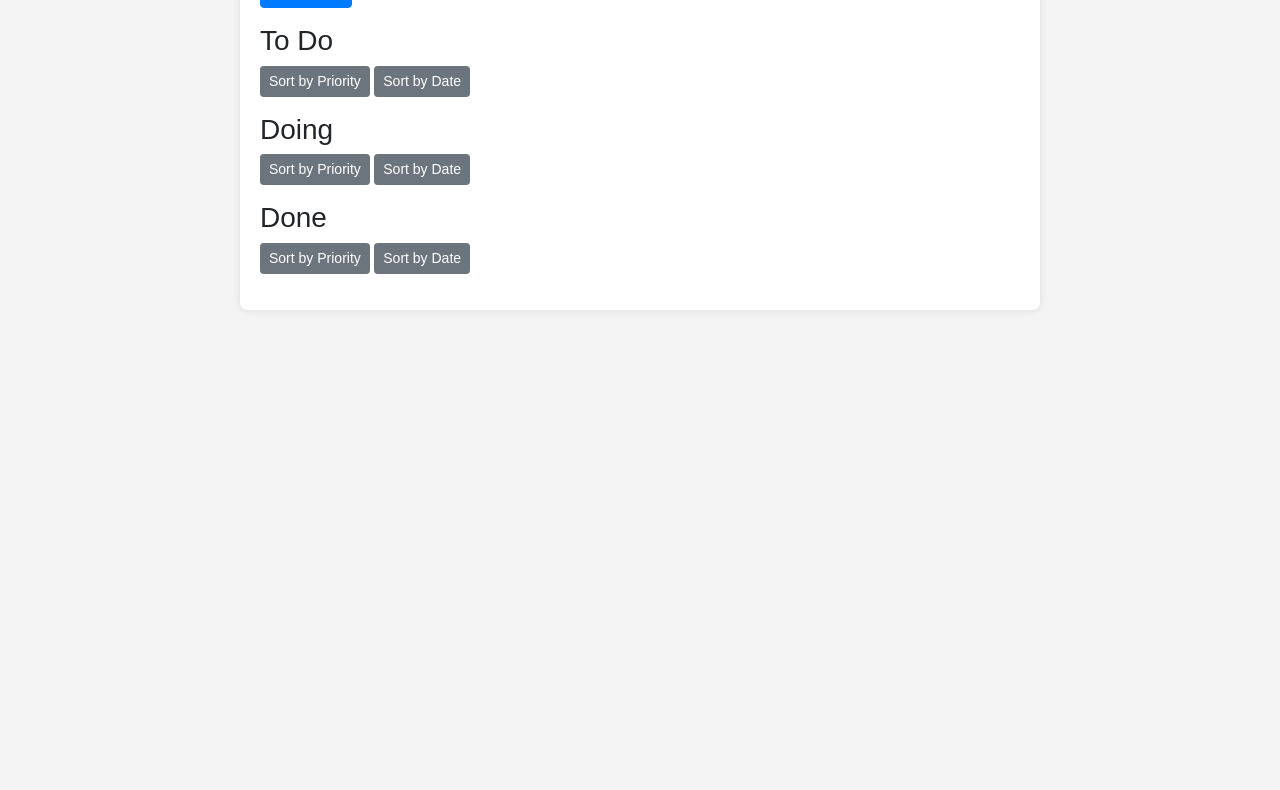
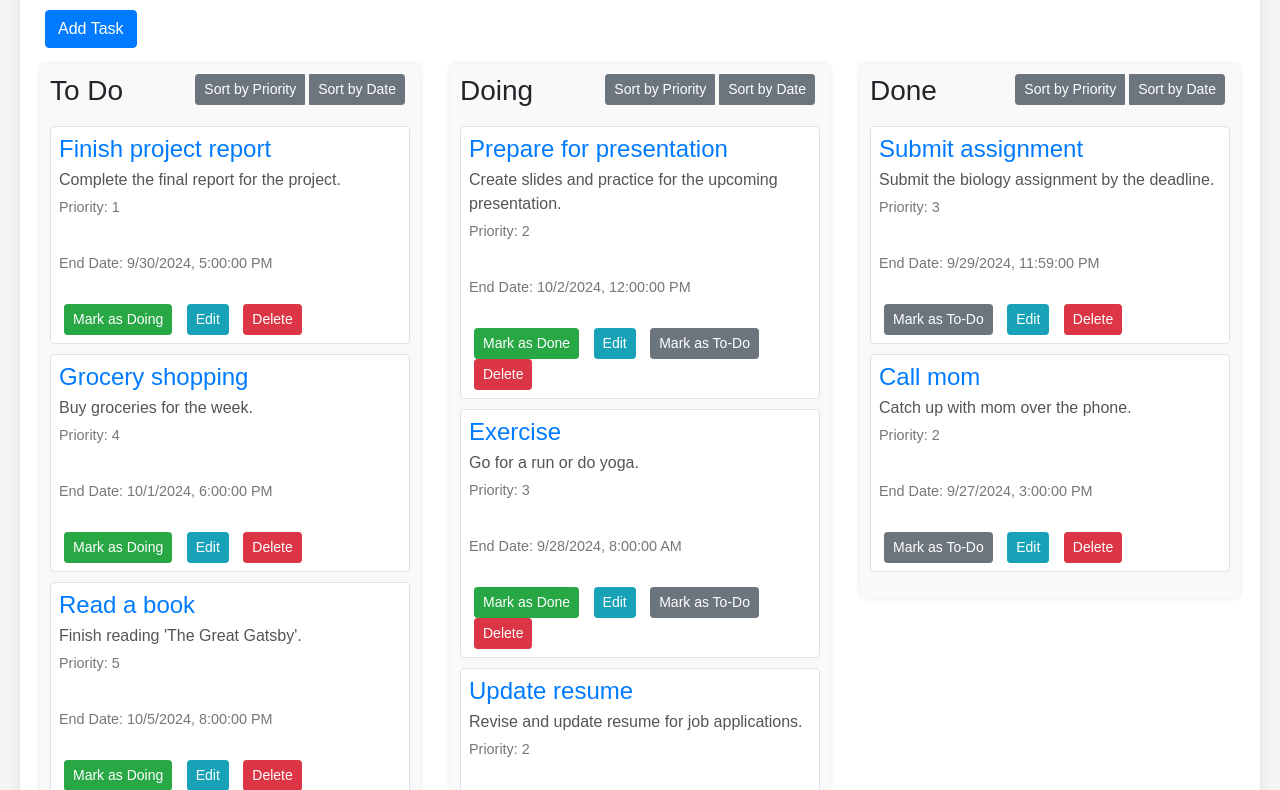
Before and after one commit to yashlm/actualinc-test, a plain HTML site: page Question4/index.html in a window 1280 px wide. Shown: the part 126-916 px from the top of the page. Before the commit the page ends 800 px from the top, so only its background shows below. Drawn offline with nearby package versions, Linux system fonts and the light colour scheme.

Commit message:
rendering dummy tasks and improved ui

```diff
--- a/Question4/index.html
+++ b/Question4/index.html
@@ -1,5 +1,6 @@
 <!DOCTYPE html>
 <html lang="en">
+
 <head>
   <meta charset="UTF-8">
   <meta name="viewport" content="width=device-width, initial-scale=1.0">
@@ -7,9 +8,10 @@
   <link rel="stylesheet" href="https://stackpath.bootstrapcdn.com/bootstrap/4.5.2/css/bootstrap.min.css">
   <link rel="stylesheet" href="styles.css">
 </head>
+
 <body>
   <div class="container">
-  <h1>To Do List Application</h1>
+    <h1 class="my-4">To Do List Application</h1>
 
     <button id="add-task-btn" class="btn btn-primary mb-3" data-bs-toggle="modal" data-bs-target="#taskModal">Add Task</button>
 
@@ -47,22 +49,49 @@
       </div>
     </div>
 
+    <div class="row">
+      <div class="col-md-4 mb-4">
+        <div class="column">
+          <div class="column-head d-flex justify-content-between align-items-center">
             <h3>To Do</h3>
+            <div class="btn-group" role="group">
               <button id="sort-to-do-priority" class="btn btn-secondary btn-sm">Sort by Priority</button>
               <button id="sort-to-do-date" class="btn btn-secondary btn-sm">Sort by Date</button>
+            </div>
+          </div>
           <div id="to-do-list" class="mb-3"></div>
+        </div>
+      </div>
 
+      <div class="col-md-4 mb-4">
+        <div class="column">
+          <div class="column-head d-flex justify-content-between align-items-center">
             <h3>Doing</h3>
+            <div class="btn-group" role="group">
               <button id="sort-doing-priority" class="btn btn-secondary btn-sm">Sort by Priority</button>
               <button id="sort-doing-date" class="btn btn-secondary btn-sm">Sort by Date</button>
+            </div>
+          </div>
           <div id="doing-list" class="mb-3"></div>
+        </div>
+      </div>
 
+      <div class="col-md-4 mb-4">
+        <div class="column">
+          <div class="column-head d-flex justify-content-between align-items-center">
             <h3>Done</h3>
+            <div class="btn-group" role="group">
               <button id="sort-done-priority" class="btn btn-secondary btn-sm">Sort by Priority</button>
               <button id="sort-done-date" class="btn btn-secondary btn-sm">Sort by Date</button>
+            </div>
+          </div>
           <div id="done-list" class="mb-3"></div>
+        </div>
+      </div>
+    </div>
   </div>
 
   <script src="script.js"></script>
 </body>
+
 </html>
--- a/Question4/script.js
+++ b/Question4/script.js
@@ -197,3 +197,18 @@ document.getElementById('add-task-btn').onclick = () => {
   modal.classList.add('show');
   modal.style.display = 'block';
 };
+
+async function loadTasks() {
+  try {
+    const response = await fetch('tasks.json');
+    if (!response.ok) throw new Error('Network response was not ok');
+
+    const data = await response.json();
+    tasks = data;
+    renderTasks();
+  } catch (error) {
+    console.error('Error loading tasks:', error);
+  }
+}
+
+window.onload = loadTasks;
--- a/Question4/styles.css
+++ b/Question4/styles.css
@@ -6,12 +6,34 @@ body {
 }
 
 .container {
-    max-width: 800px;
+  max-width: 100vw;
   margin: auto;
   padding: 20px;
   background-color: #fff;
   border-radius: 8px;
   box-shadow: 0 0 10px rgba(0, 0, 0, 0.1);
+}
+
+.column {
+  background-color: #f9f9f9;
+  border-radius: 5px;
+  padding: 10px;
+  box-shadow: 0 0 5px rgba(0, 0, 0, 0.1);
+}
+
+.column-head {
+  display: flex;
+  flex-direction: row;
+  justify-content: space-between;
+  align-items: center;
+}
+
+.btn-group {
+  margin-bottom: 10px;
+}
+
+.btn {
+  margin: 0 5px;
 }
 
 h1 {
@@ -24,7 +46,7 @@ body {
   margin: 10px 0;
   border: 1px solid #ccc;
   border-radius: 5px;
-    background-color: #f9f9f9;
+  background-color: #fff;
   transition: background-color 0.3s ease;
 }
 
--- /dev/null
+++ b/Question4/tasks.json
@@ -0,0 +1,72 @@
+[
+  {
+    "title": "Finish project report",
+    "description": "Complete the final report for the project.",
+    "priority": 1,
+    "endDate": "2024-09-30T17:00",
+    "status": "to-do"
+  },
+  {
+    "title": "Prepare for presentation",
+    "description": "Create slides and practice for the upcoming presentation.",
+    "priority": 2,
+    "endDate": "2024-10-02T12:00",
+    "status": "doing"
+  },
+  {
+    "title": "Submit assignment",
+    "description": "Submit the biology assignment by the deadline.",
+    "priority": 3,
+    "endDate": "2024-09-29T23:59",
+    "status": "done"
+  },
+  {
+    "title": "Grocery shopping",
+    "description": "Buy groceries for the week.",
+    "priority": 4,
+    "endDate": "2024-10-01T18:00",
+    "status": "to-do"
+  },
+  {
+    "title": "Read a book",
+    "description": "Finish reading 'The Great Gatsby'.",
+    "priority": 5,
+    "endDate": "2024-10-05T20:00",
+    "status": "to-do"
+  },
+  {
+    "title": "Exercise",
+    "description": "Go for a run or do yoga.",
+    "priority": 3,
+    "endDate": "2024-09-28T08:00",
+    "status": "doing"
+  },
+  {
+    "title": "Call mom",
+    "description": "Catch up with mom over the phone.",
+    "priority": 2,
+    "endDate": "2024-09-27T15:00",
+    "status": "done"
+  },
+  {
+    "title": "Plan weekend trip",
+    "description": "Organize details for the trip with friends.",
+    "priority": 1,
+    "endDate": "2024-10-03T10:00",
+    "status": "to-do"
+  },
+  {
+    "title": "Update resume",
+    "description": "Revise and update resume for job applications.",
+    "priority": 2,
+    "endDate": "2024-09-30T23:59",
+    "status": "doing"
+  },
+  {
+    "title": "Learn new programming language",
+    "description": "Start learning Go programming.",
+    "priority": 4,
+    "endDate": "2024-10-10T17:00",
+    "status": "to-do"
+  }
+]
```
Lines whose indentation alone changed are shown as unchanged.
